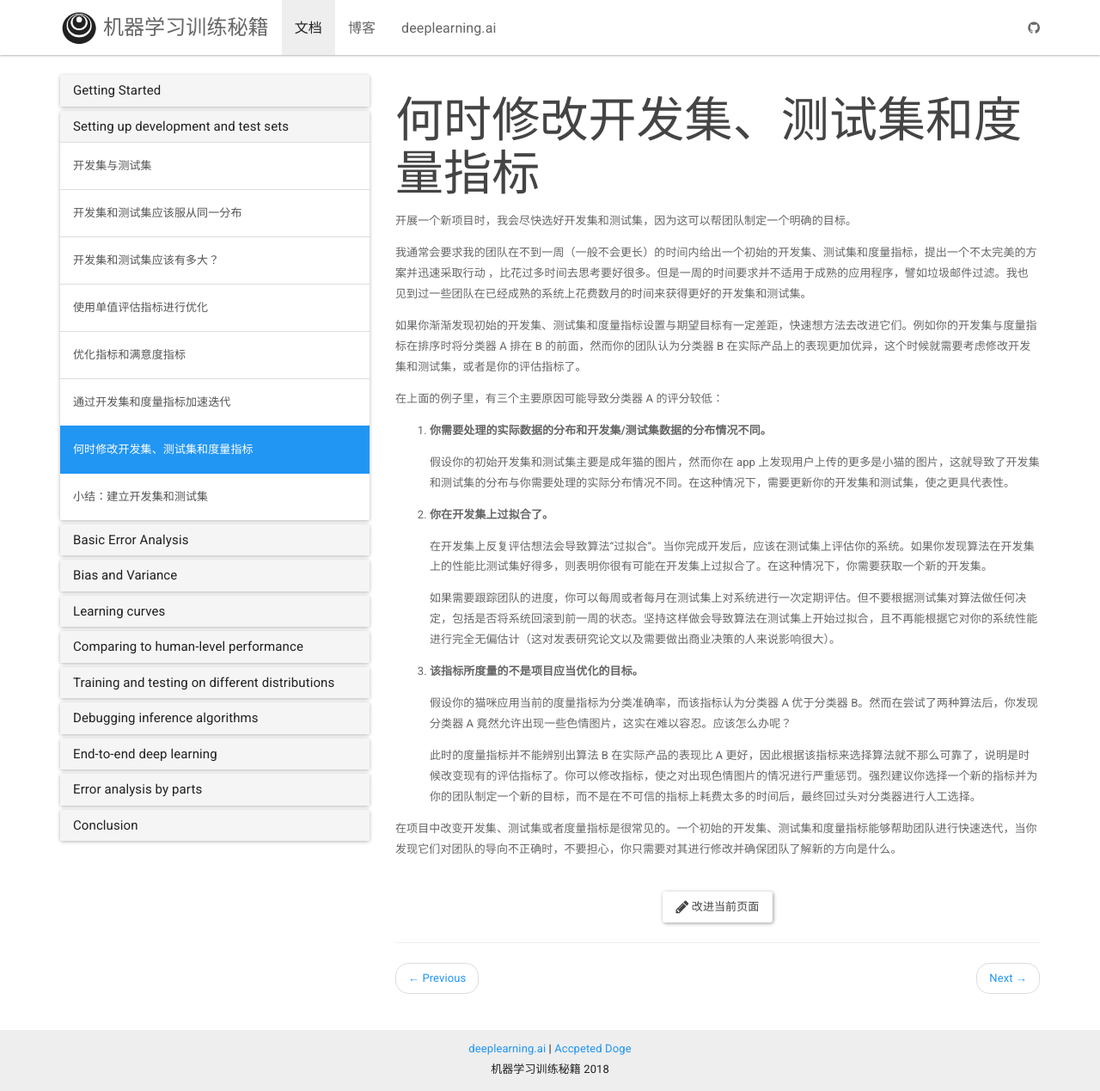
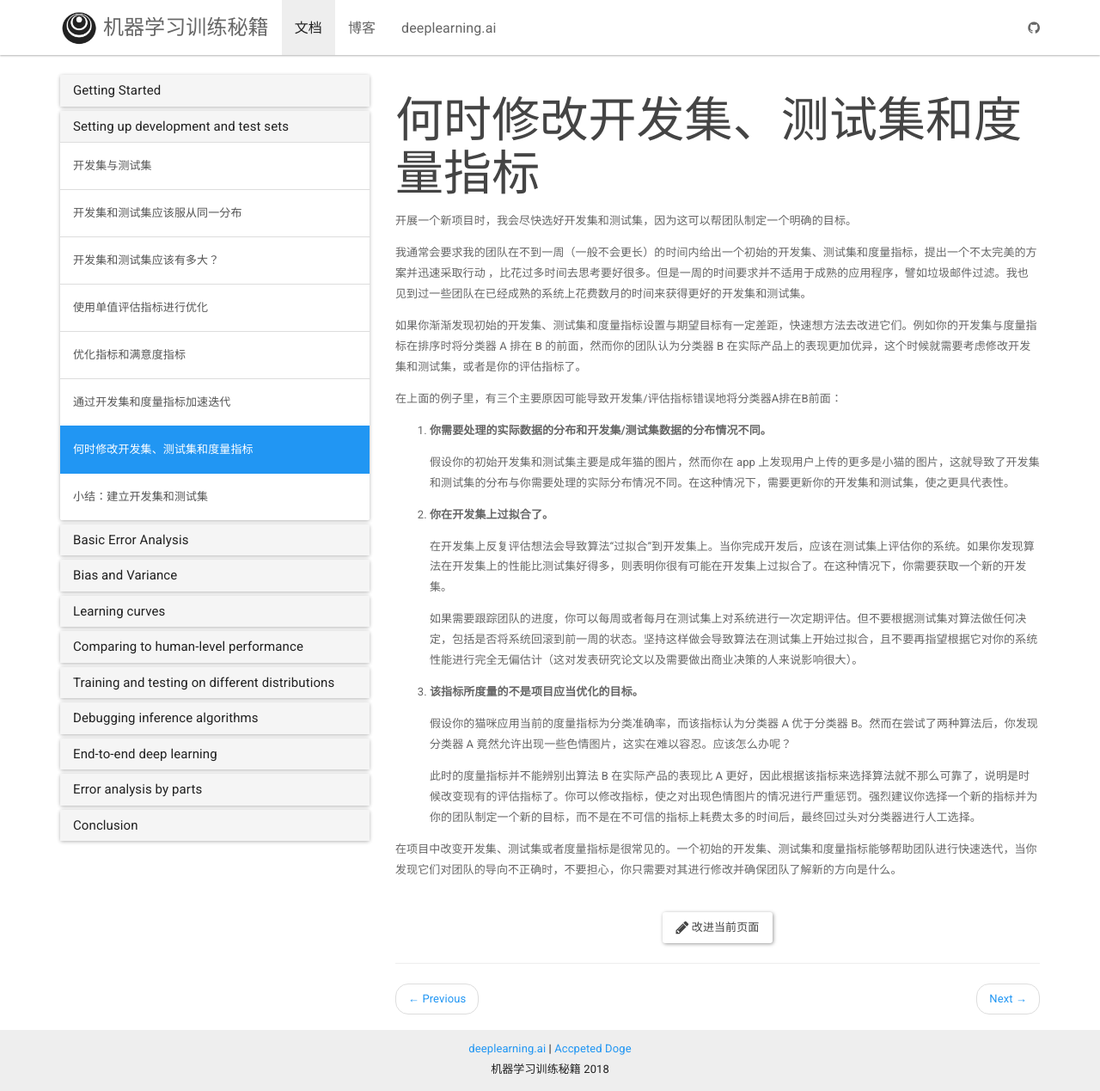
Before and after one commit to deeplearning-ai/machine-learning-yearning-cn, a Jekyll site: the page built from _docs/Setting up development and test sets/ch11.md, in a window 1280 px wide and 1269 px high. Shown: the whole window at 86% size. Built offline with Jekyll 4.4.1, drawn with Linux system fonts in a browser that asks for light colours; nearby versions of some CDN libraries.

Commit message:
update ch11.md * There are three main possible causes of the dev set/metric incorrectly rating classifier A higher * “overfit” to the dev set * no longer count on it

```diff
--- a/_docs/Setting up development and test sets/ch11.md
+++ b/_docs/Setting up development and test sets/ch11.md
@@ -9,7 +9,7 @@ permalink: /docs/ch11/
 
 如果你渐渐发现初始的开发集、测试集和度量指标设置与期望目标有一定差距，快速想方法去改进它们。例如你的开发集与度量指标在排序时将分类器 A 排在 B 的前面，然而你的团队认为分类器 B 在实际产品上的表现更加优异，这个时候就需要考虑修改开发集和测试集，或者是你的评估指标了。
 
-在上面的例子里，有三个主要原因可能导致分类器 A 的评分较低：
+在上面的例子里，有三个主要原因可能导致开发集/评估指标错误地将分类器A排在B前面：
 
 1. **你需要处理的实际数据的分布和开发集/测试集数据的分布情况不同。**
 
@@ -17,9 +17,9 @@ permalink: /docs/ch11/
 
 2. **你在开发集上过拟合了。**
 
-   在开发集上反复评估想法会导致算法“过拟合”。当你完成开发后，应该在测试集上评估你的系统。如果你发现算法在开发集上的性能比测试集好得多，则表明你很有可能在开发集上过拟合了。在这种情况下，你需要获取一个新的开发集。
+   在开发集上反复评估想法会导致算法“过拟合”到开发集上。当你完成开发后，应该在测试集上评估你的系统。如果你发现算法在开发集上的性能比测试集好得多，则表明你很有可能在开发集上过拟合了。在这种情况下，你需要获取一个新的开发集。
 
-   如果需要跟踪团队的进度，你可以每周或者每月在测试集上对系统进行一次定期评估。但不要根据测试集对算法做任何决定，包括是否将系统回滚到前一周的状态。坚持这样做会导致算法在测试集上开始过拟合，且不再能根据它对你的系统性能进行完全无偏估计（这对发表研究论文以及需要做出商业决策的人来说影响很大）。
+   如果需要跟踪团队的进度，你可以每周或者每月在测试集上对系统进行一次定期评估。但不要根据测试集对算法做任何决定，包括是否将系统回滚到前一周的状态。坚持这样做会导致算法在测试集上开始过拟合，且不要再指望根据它对你的系统性能进行完全无偏估计（这对发表研究论文以及需要做出商业决策的人来说影响很大）。
 
 3. **该指标所度量的不是项目应当优化的目标。**
 
```
